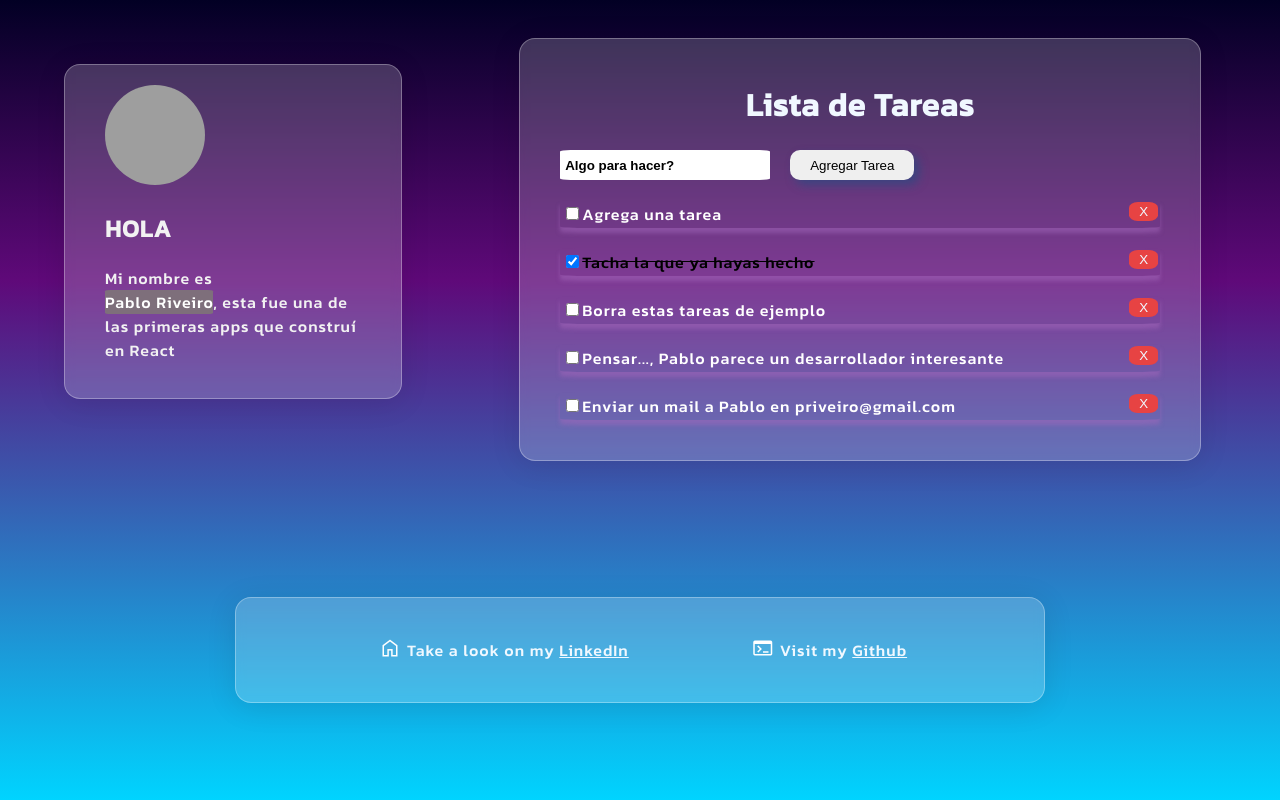
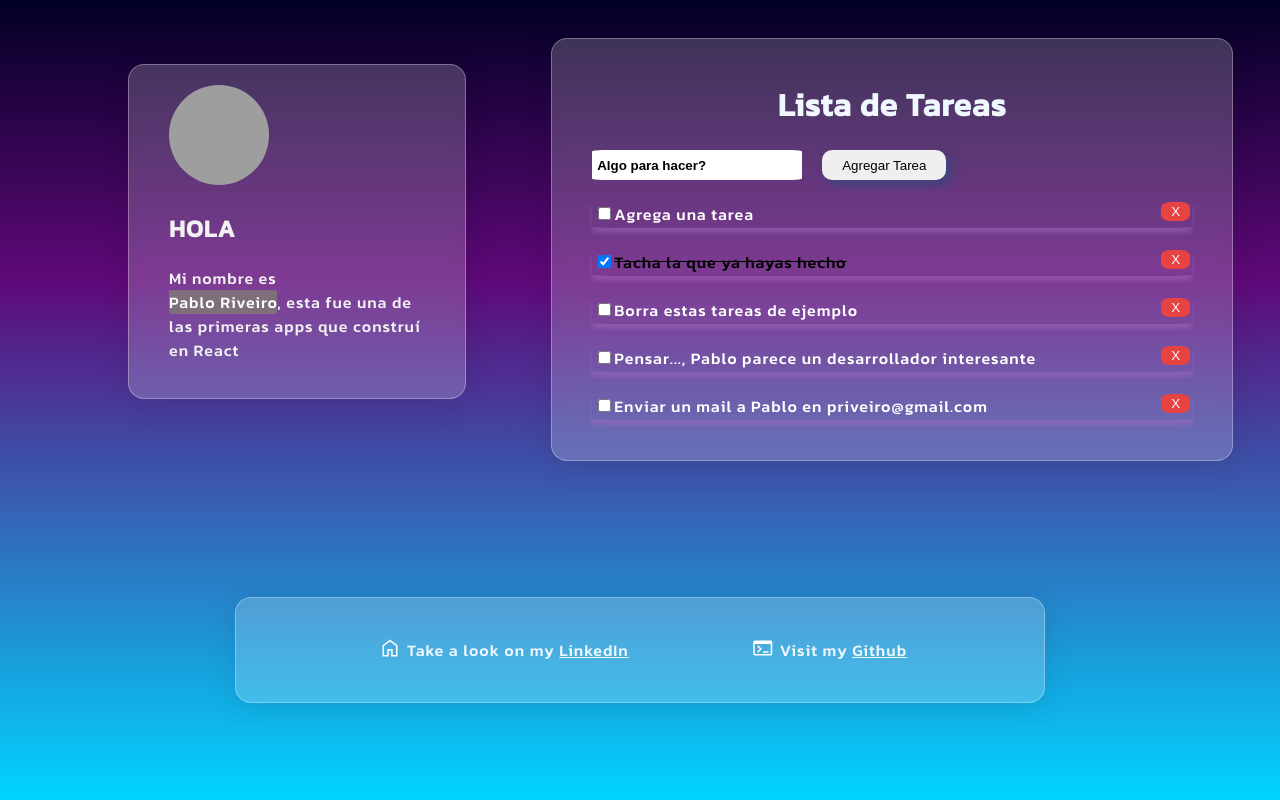
Before and after one commit to pablo-riveiro-uy/ToDoList, a React (Create React App) app: page / in a window 1280 px wide. Built offline with nearby package versions, Linux system fonts and the light colour scheme; grey boxes are pictures that could not be loaded.

Commit message:
profile margins try to fix

```diff
--- a/src/App.css
+++ b/src/App.css
@@ -176,9 +176,10 @@
 	width: 20%;
 
   height: max-content;
+  margin-top: 5%;
   margin-bottom: 5%px;
   margin-right: 3%;
-  margin-left: 5%;
+  margin-left: 10%;
   padding: 20px 40px;
   color: rgb(242, 242, 242);
   box-shadow: 5px 8px 10px rgb(82, 82, 82);
```
